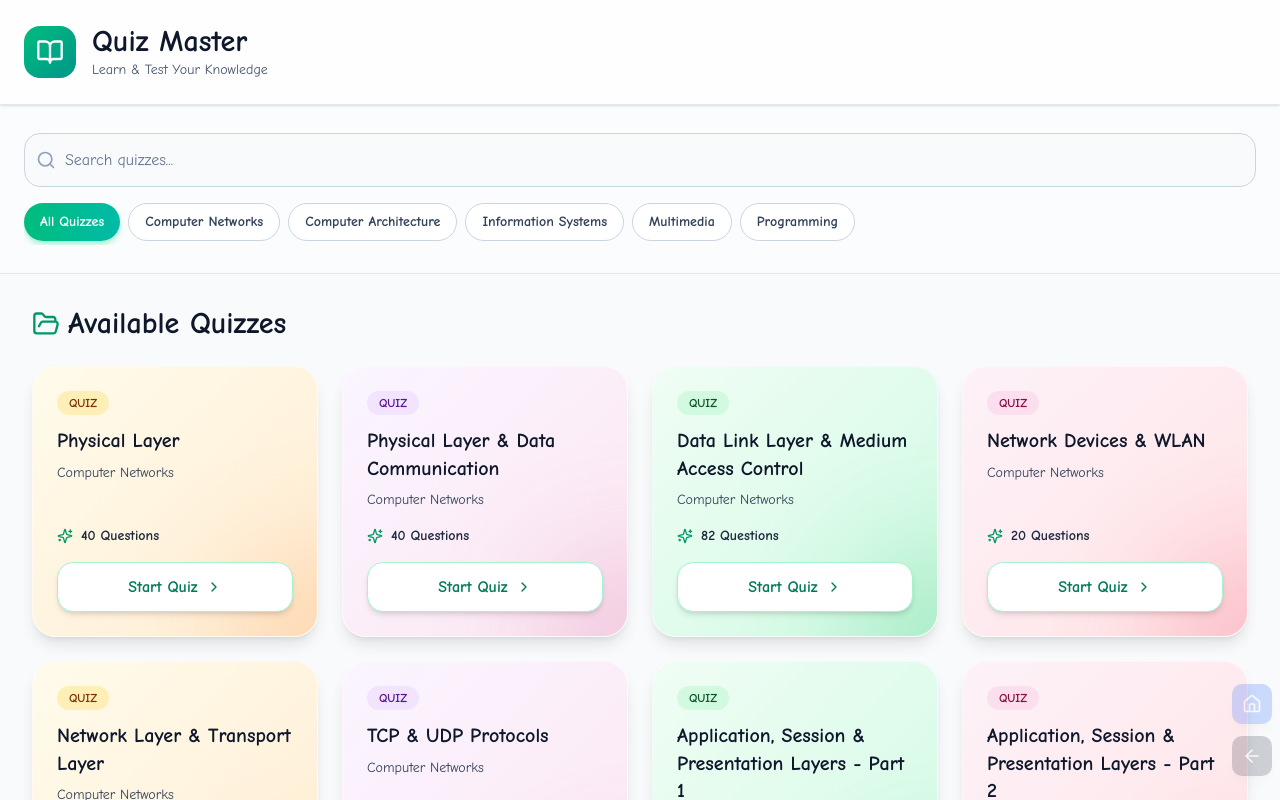
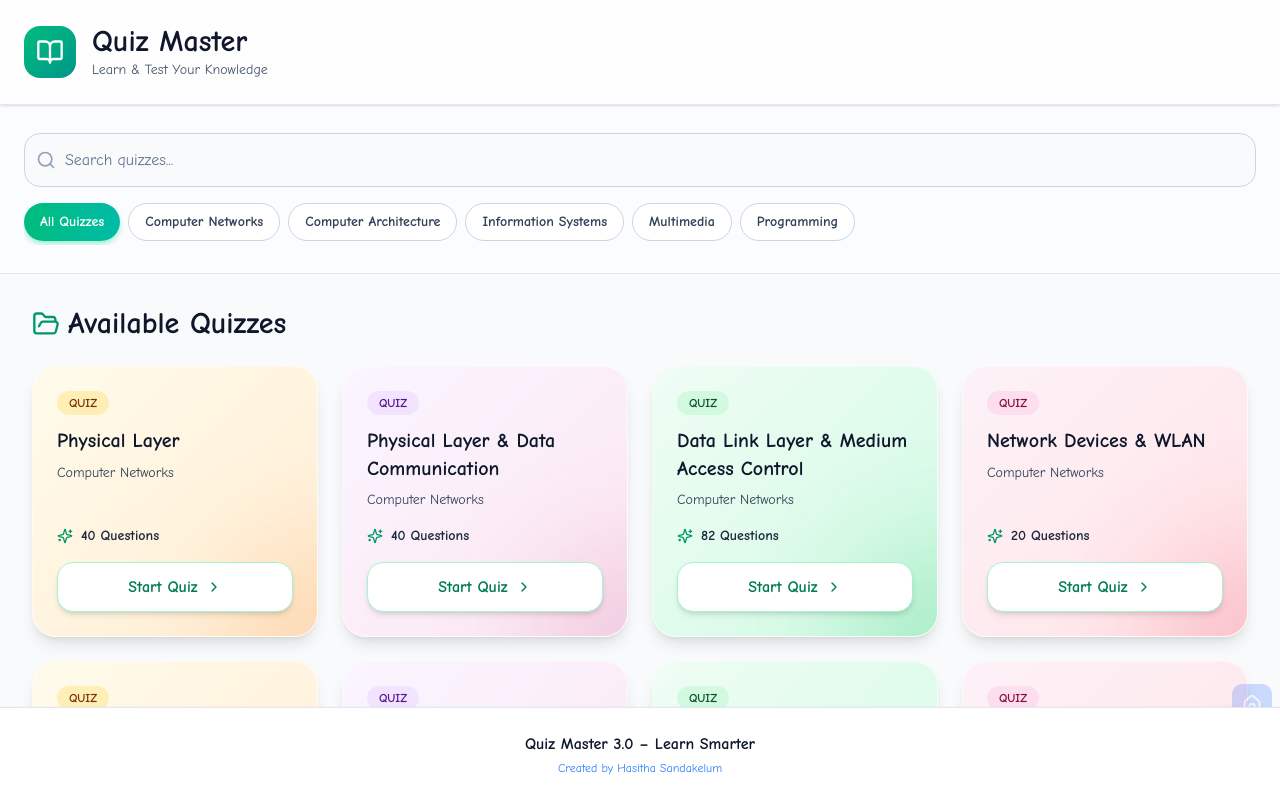
Before and after one commit to dev-sandakelum/web_lib, a Next.js app: page /quiz in a window 1280 px wide. Shown: the top 800 px of the page. Built offline with nearby package versions, Linux system fonts and the light colour scheme.

Commit message:
fix: update footer styling and content for improved clarity and responsiveness

```diff
--- a/components/quiz/quiz.tsx
+++ b/components/quiz/quiz.tsx
@@ -593,10 +593,9 @@ export default function ModelQuizzes() {
         )}
 
         {/* Footer */}
-        <footer className="border-t border-slate-200 bg-white px-3 py-4 sm:px-6 sm:py-6 text-center shadow-sm bottom-0">
-          <p className="text-base font-bold text-slate-900">Quiz Master – Learn Smarter</p>
-          <p className="text-xs font-medium mt-1 text-blue-300">Created by Hasitha Sandakelum</p>
-          <p className="text-xs text-slate-500 mt-1 sm:mt-2 font-medium">Fully responsive for all devices</p>
+        <footer className="border-t border-slate-200 bg-white px-3 py-4 sm:px-6 sm:py-6 text-center shadow-sm bottom-0 fixed w-full z-100">
+          <p className="text-base font-bold text-slate-900">Quiz Master 3.0 – Learn Smarter</p>
+          <p className="text-xs font-medium mt-1 text-blue-500">Created by Hasitha Sandakelum</p>
         </footer>
       </div>
     </div>
```
